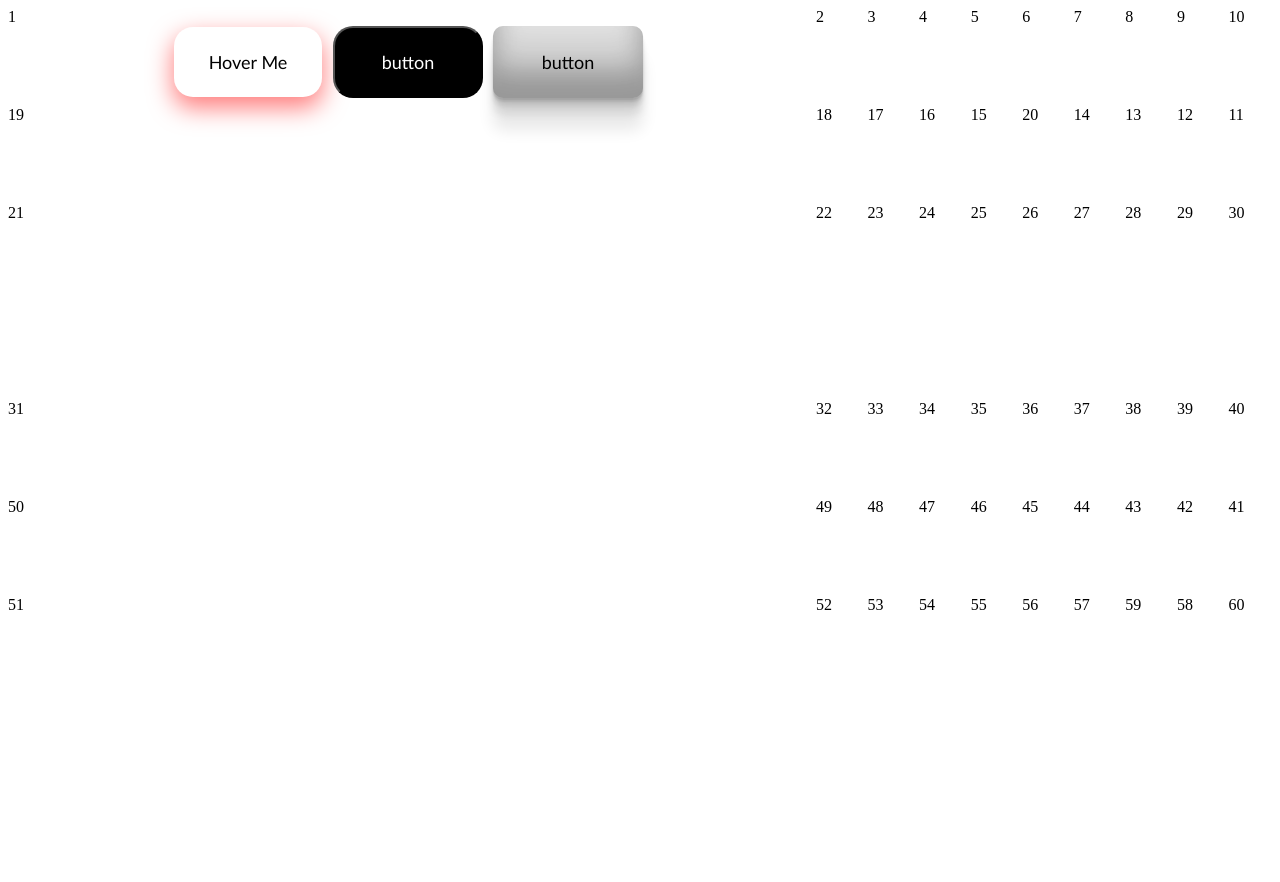
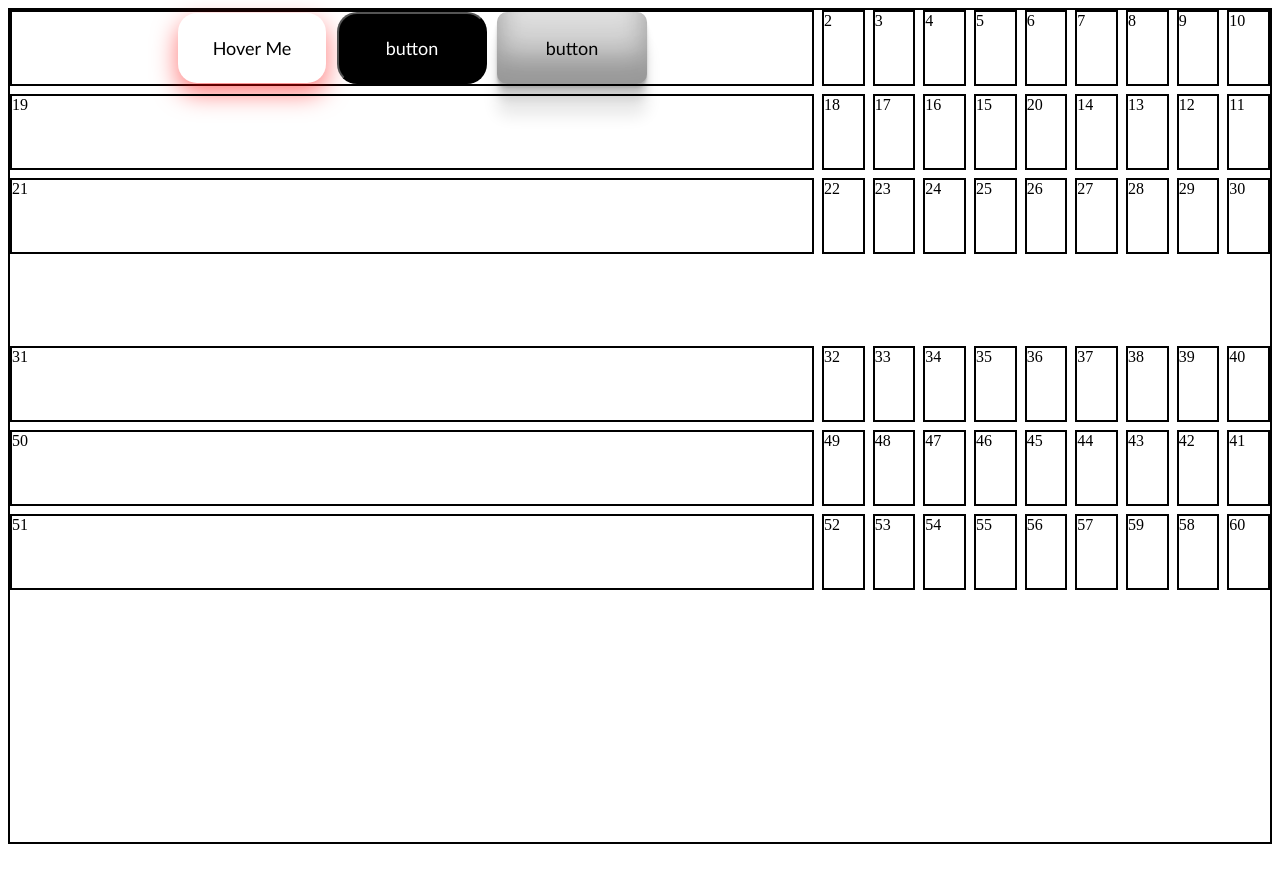
Before and after one commit to BilalShaikh33/css-prac1, a plain HTML site: page index.html in a window 1280 px wide. After the commit the page ends 852 px from the top, so only its background shows below. Drawn offline with Linux system fonts and the light colour scheme.

Commit message:
initial commit

```diff
--- a/index.html
+++ b/index.html
@@ -11,9 +11,8 @@
 <body>
 
     <div class="parent">
-        <div class="div1">1
+        <div class="div1">
             <section class="container">
-
                 <button class="btn1">Hover Me</button>
                 <button class="btn2">button</button>
                 <button class="btn3">button</button>
--- a/style.css
+++ b/style.css
@@ -73,6 +73,9 @@
 
 
 
+       div{
+        border: 2px solid black;
+       }
 
 .parent {
     display: grid;
@@ -80,15 +83,6 @@
     grid-template-rows: repeat(10, 1fr);
     gap: 8px;
 }
-
-
-
-
-
-
-
-
-
 
 
 .div11 {
```
